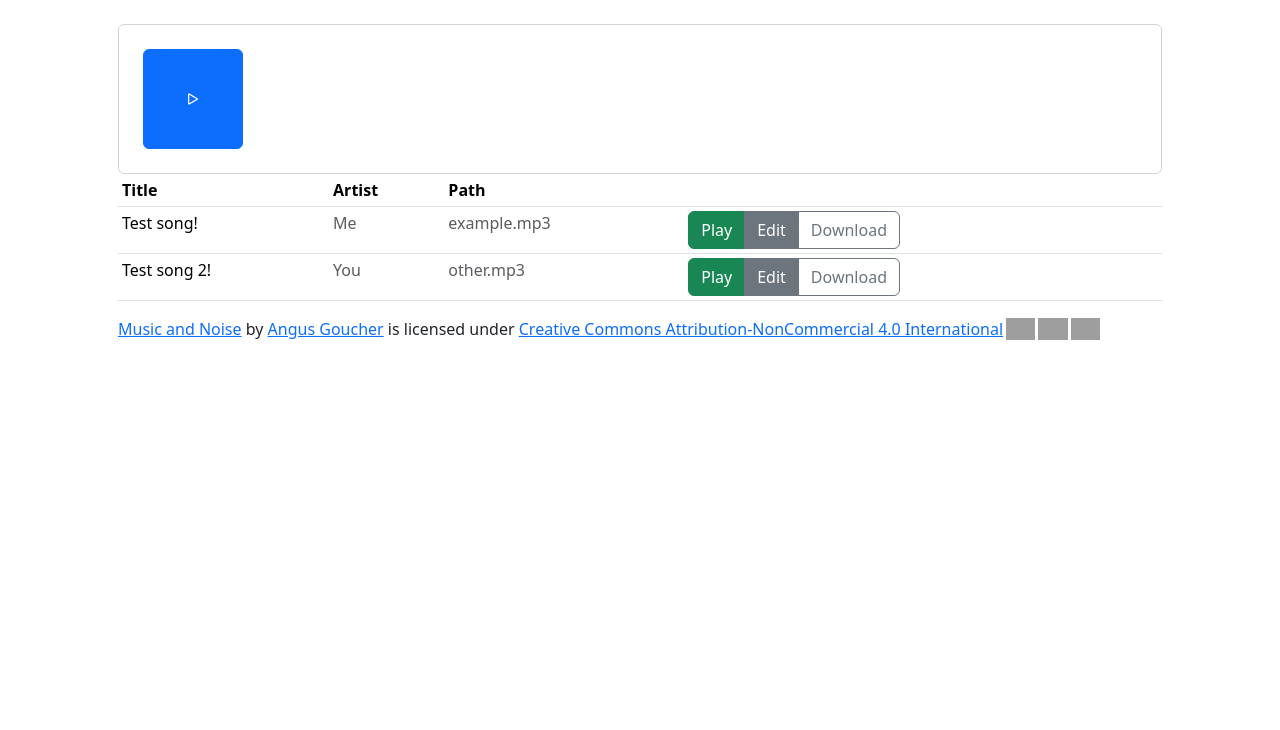
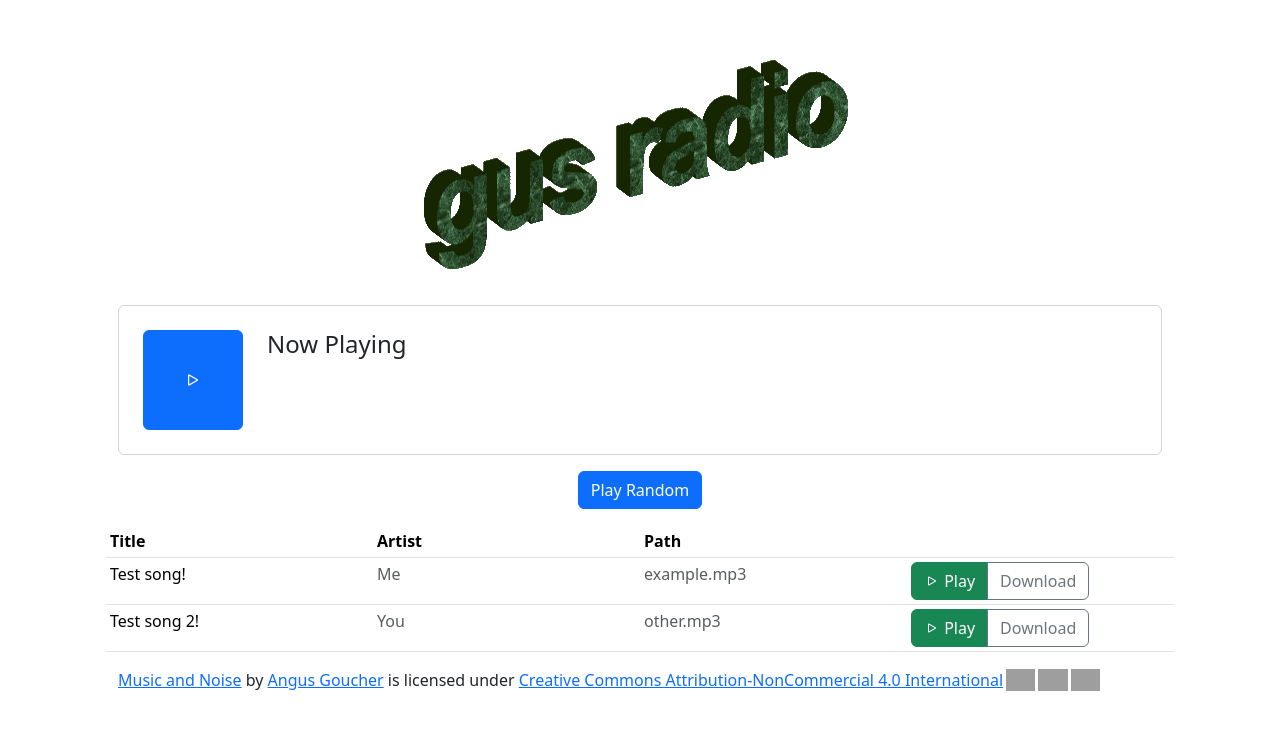
Before and after one commit to gusg21/gusradio, a Flask app: page / in a window 1280 px wide. Shown: the top 730 px of the page. Run offline with Flask 3, Linux system fonts and the light colour scheme; data comes from the database, SQL or seed files in the repository; some libraries are stand-ins or nearby versions; grey boxes are pictures that could not be loaded.

Commit message:
more complete interface

```diff
--- a/static/js/player.js
+++ b/static/js/player.js
@@ -21,7 +21,7 @@
   // let player = document.querySelector(".player");
   let playButton = document.querySelector(".play-button");
   let playButtonIcon = playButton.children.item(0);
-  let songDisplay = document.querySelector(".player-song-display");
+  let songDisplay = document.querySelector(".song-info");
 
   if (isPlaying()) {
     playButtonIcon.classList.remove("bi-play");
@@ -72,10 +72,22 @@
     updatePlayer();
   });
 
+  currentHowl.on("end", function() {
+    playRandomSong();
+  });
+
   // Clear listener after first call.
   currentHowl.once("load", function () {
     currentHowl.play();
   });
+}
+
+function playRandomSong() {
+  let tracks = document.querySelectorAll(".track");
+  let track = tracks[Math.floor(Math.random()*tracks.length)];
+
+  let song = new Song(track);
+  playSong(song);
 }
 
 function initApp() {
@@ -89,8 +101,12 @@
     if (isPlaying()) {
       currentHowl.stop();
     } else {
-      alert("not implemented");
+      playRandomSong();
     }
+  });
+
+  document.querySelector(".shuffle-button").addEventListener("click", function(event){
+    playRandomSong()
   });
 
   updatePlayer();
--- a/templates/index.html
+++ b/templates/index.html
@@ -1,20 +1,38 @@
 {% extends 'layout.html' %}
+
+{% macro song_attributes(song) -%}
+    data-filepath="{{ song.filepath }}" data-name="{{ song.name }}" data-artist="{{ song.artist }}"
+{%- endmacro %}
 
 {% block body %}
 <div class="jumbotron">
+    <div class="container mx-auto">
+        <img class=" mx-auto d-block" src="{{ url_for('static',filename='img/gus-radio.png') }}" alt="Gus Radio">
+    </div>
+
     <div class="container player p-4 rounded">
         <div class="row">
             <div class="col col-auto">
                 <button href="/" class="play-button btn btn-primary fs-5"><i class="bi bi-play"></i></button>
             </div>
+
             <div class="col align-middle h-100 player-song-display">
-                Example Song - Angus Goucher
+                <h4>
+                    Now Playing
+                </h4>
+                <div class="song-info">Example Song - Angus Goucher</div>
             </div>
         </div>
     </div>
+    <div class="container-md p-3">
+        <div class="btn-group mx-auto d-block">
+            <button class="btn btn-primary mx-auto d-block shuffle-button">Play Random</button>
+        </div>
+
+    </div>
     <table class="table table-hover table-sm">
         <thead>
-            <tr>
+            <tr class="row-cols-4 row">
                 <th scope="col">Title</th>
                 <th scope="col">Artist</th>
                 <th scope="col">Path</th>
@@ -23,7 +41,7 @@
         </thead>
         <tbody>
             {% for song in songs %}
-            <tr class="track" data-name="{{ song.name }}">
+            <tr class="row track row-cols-4" {{ song_attributes(song) }}>
                 <td>
                     {{ song.name }}
                 </td>
@@ -35,9 +53,7 @@
                 </td>
                 <td>
                     <div class="btn-group" role="group">
-                        <button type="button" class="btn btn-success play-track-btn" data-filepath="{{ song.filepath }}"
-                            data-name="{{ song.name }}" data-artist="{{ song.artist }}">Play</button>
-                        <button type="button" class="btn btn-secondary">Edit</button>
+                        <button type="button" class="btn btn-success play-track-btn" {{ song_attributes(song) }}><i class="bi bi-play"></i> Play</button>
                         <a class="btn btn-outline-secondary" href="{{ url_for('static',filename='audio/' + song.filepath) }}">Download</a>
                     </div>
                 </td>
```
